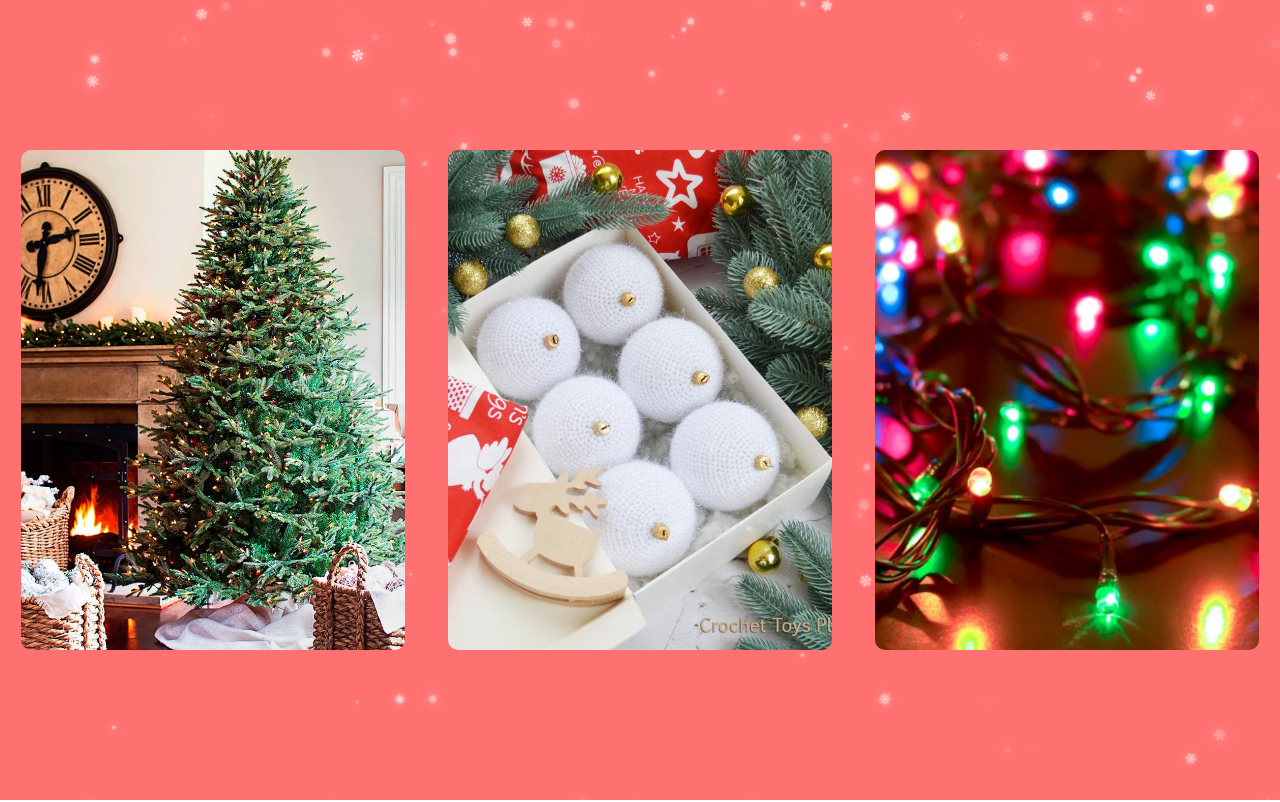
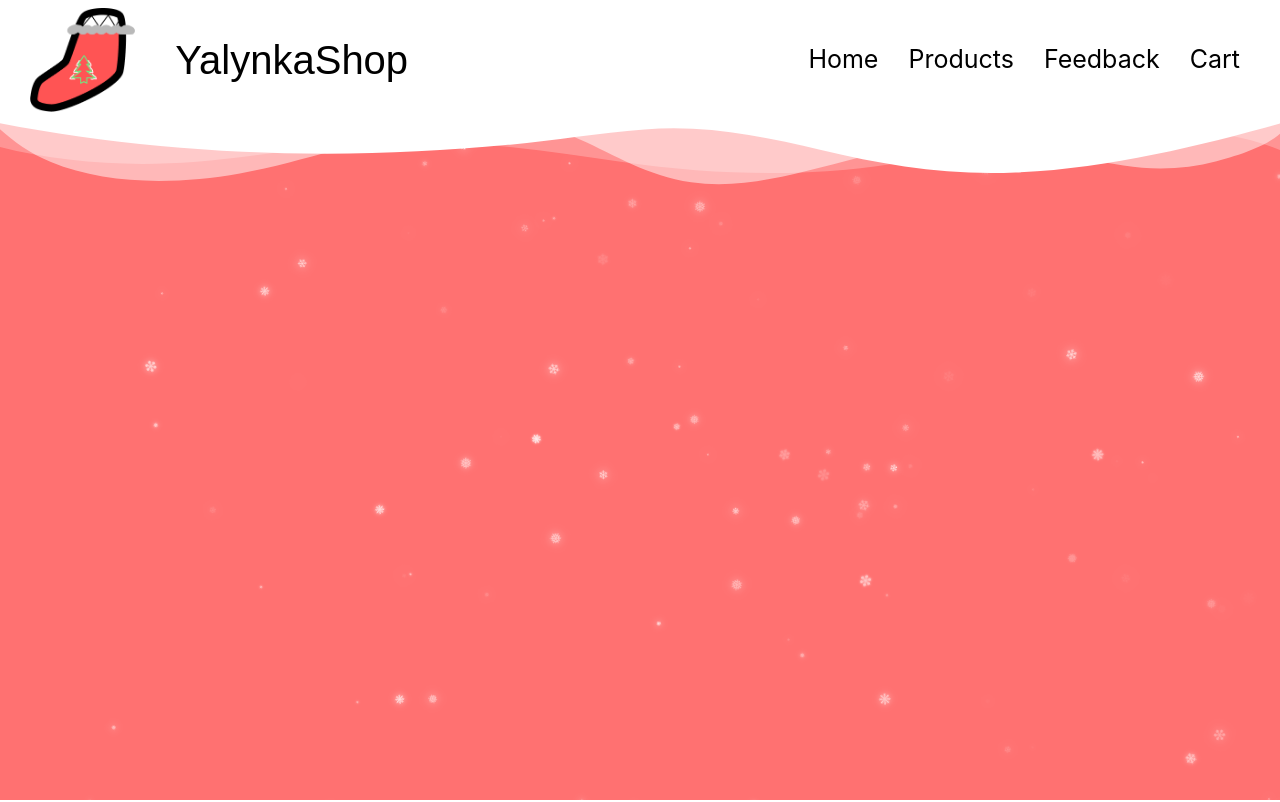
Before and after one commit to AndriyStep12/YalynkaShop, a React (Create React App) app: page / in a window 1280 px wide. Shown: the top 802 px of the page. Built offline with nearby package versions, Linux system fonts and the light colour scheme; a web font is replaced by a local one.

Commit message:
update products

```diff
--- a/src/App.js
+++ b/src/App.js
@@ -50,12 +50,15 @@ class App extends Component {
     } else if (document.location.href == 'https://yalynka-shop.vercel.app/'){
       appBox = <HomePage />
       helloApp = '';
+    } else if (document.location.href == 'https://yalynka-shop.vercel.app/#Products'){
+      appBox = <TypeProduct/>
+      helloApp = '';
     }
 
     return (
       <div className="App" id='App'>
         {/* <ScreenLoad/> */}
-        <TypeProduct/>
+        {/* <TypeProduct/> */}
         <Snowy/>
         <Head/>
         {helloApp}
--- a/src/ProductsGet/ProductsType.jsx
+++ b/src/ProductsGet/ProductsType.jsx
@@ -8,13 +8,22 @@ class TypeProduct extends Component{
     render(){
         return(
             <div className="boxType">
-                <div className="boxInType" id="boxTre">
-                    <img src="" alt="" />
-                </div>
-                <div className="boxInType" id="boxToy">
+                <div className="boxInType" id="boxTre" onClick={function(){
+                    document.location.href = window.location.pathname + '#Trees';
+                    document.location.reload();
+                }}>
 
                 </div>
-                <div className="boxInType" id="boxGar">
+                <div className="boxInType" id="boxToy" onClick={function(){
+                    document.location.href = window.location.pathname + '#Toys';
+                    document.location.reload();
+                }}>
+
+                </div>
+                <div className="boxInType" id="boxGar" onClick={function(){
+                    document.location.href = window.location.pathname + '#Garlands';
+                    document.location.reload();
+                }}>
 
                 </div>
             </div>
```
